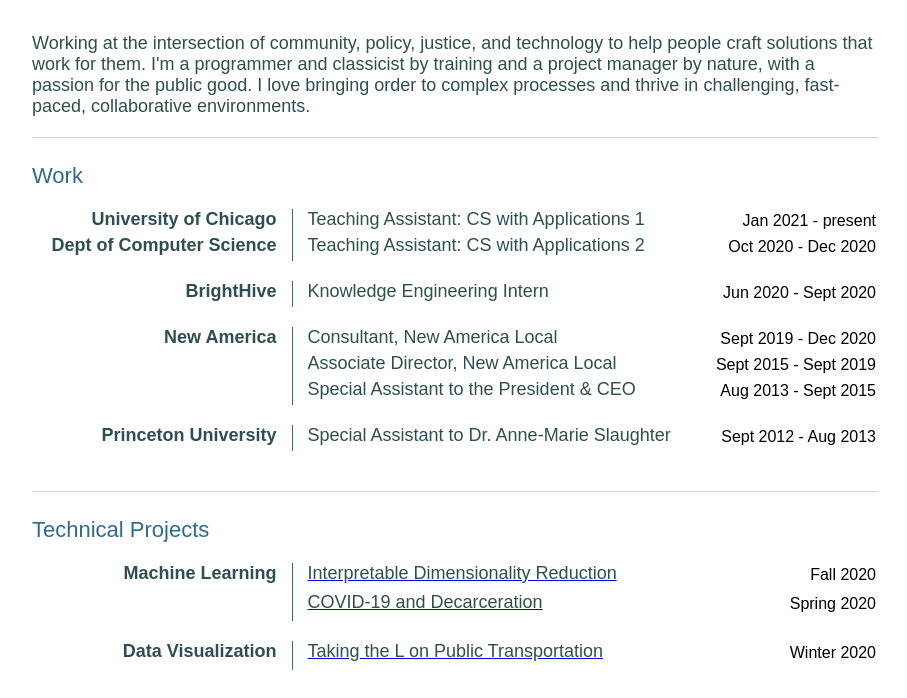
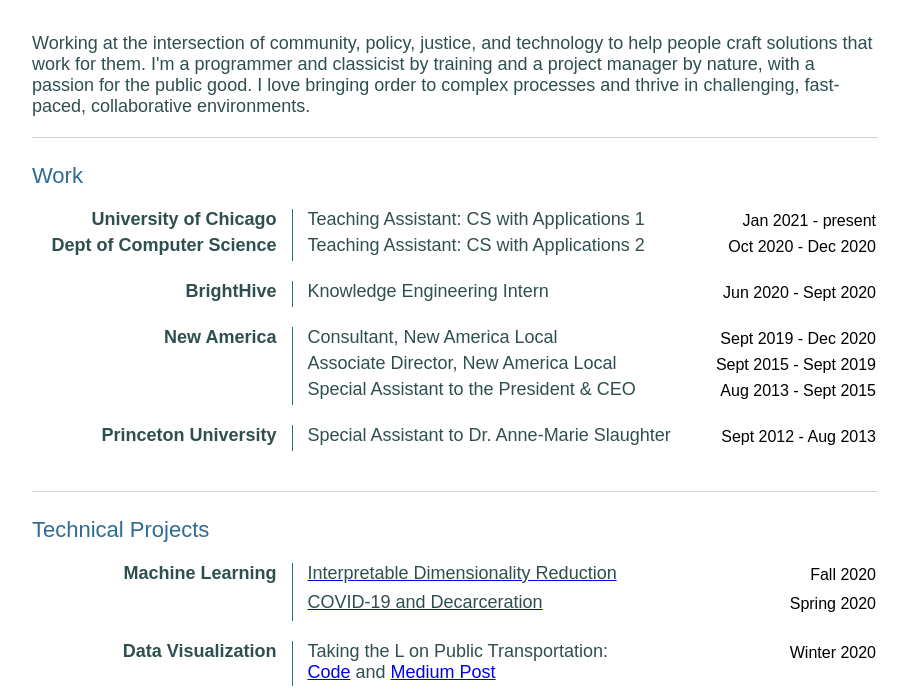
Before and after one commit to hpassen/hpassen.github.io, a plain HTML site: page index.html in a window 1280 px wide. Shown: the part 254-952 px from the top of the page, without its empty margins (180-1087 px from the left). Drawn offline with Linux system fonts and the light colour scheme.

Commit message:
Updated Projects

```diff
--- a/index.html
+++ b/index.html
@@ -132,9 +132,7 @@
           </div>
           <div class="jobs">
             <div class="position">
-              <a href="https://github.com/hpassen/CTA-PublicHealth">
-                <h4>Taking the L on Public Transportation</h4>
-              </a>
+              <h4>Taking the L on Public Transportation: <br><a href="https://github.com/hpassen/CTA-PublicHealth">Code</a> and <a href="https://medium.com/analytics-vidhya/visualizing-public-health-indicators-along-chicagos-cta-metro-system-7231b1a0416c">Medium Post</a></h4>
               <p class="dates">Winter 2020</p>
             </div>
           </div>
```
